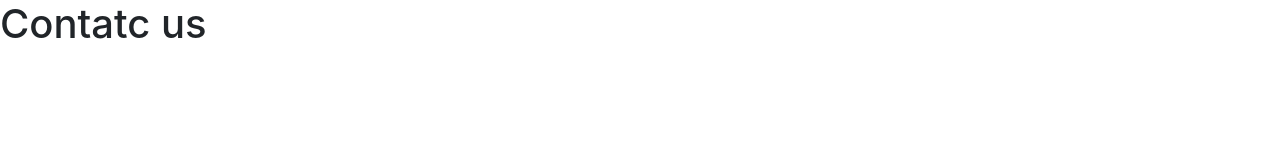
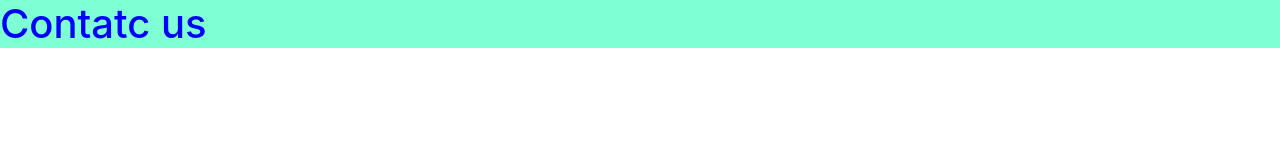
Before and after one commit to juWeb/sportNetwork, a plain HTML site: page contact.html in a window 1280 px wide. Drawn offline with nearby package versions, Linux system fonts and the light colour scheme; files that its build step writes are made by us from their sources.

Commit message:
New style

```diff
--- a/contact.html
+++ b/contact.html
@@ -7,6 +7,7 @@
     <title>Sport network</title>
 
     <link rel="stylesheet" href="assets/css/bootstrap.min.css" />
+    <link rel="stylesheet" href="assets/css/style.css" />
 </head>
 <body>
     <h1>Contatc us</h1>
--- /dev/null
+++ b/css/style.css
@@ -0,0 +1,4 @@
+h1 {
+    color: blue;
+    background-color: aquamarine;
+}
```
